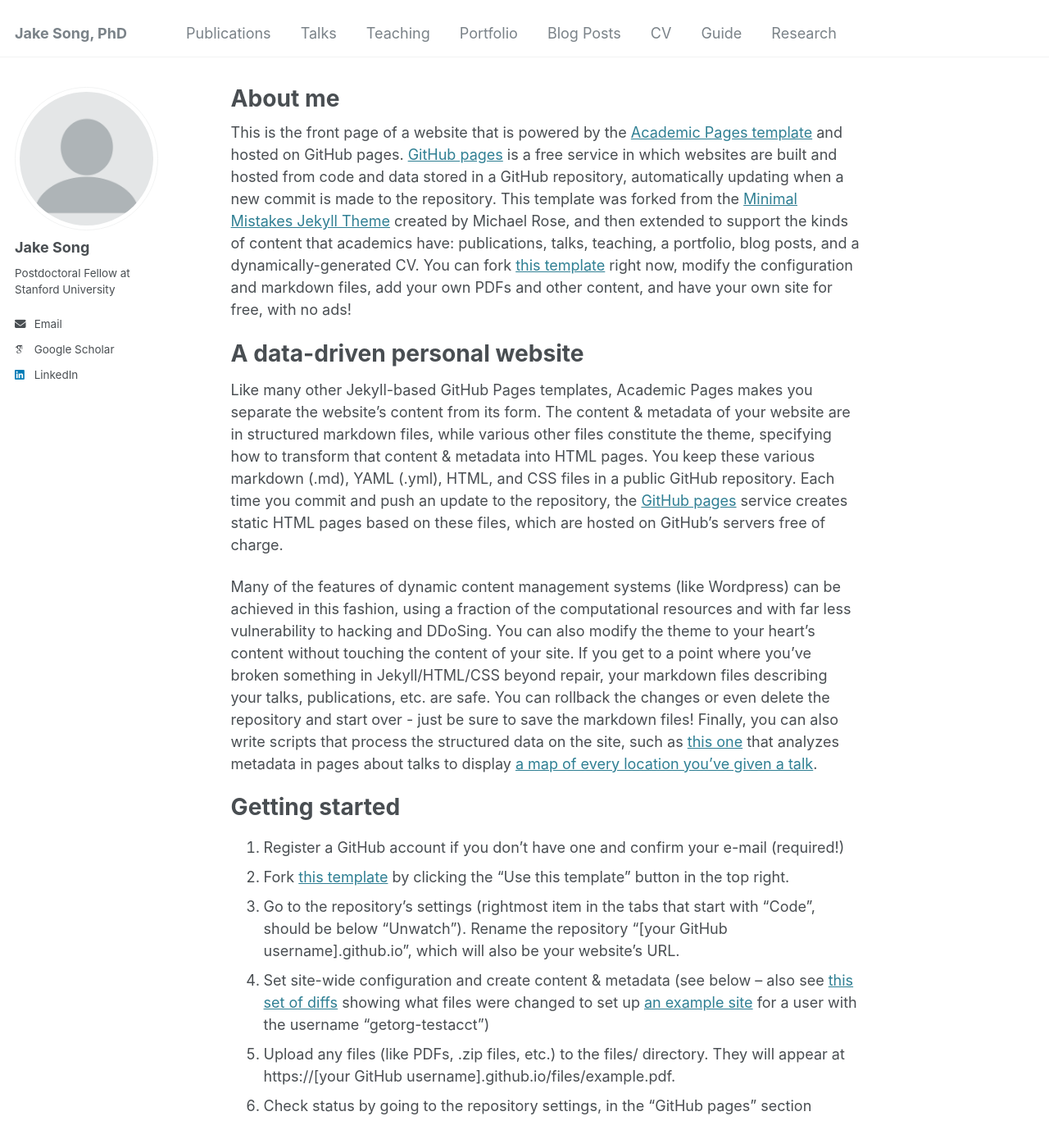
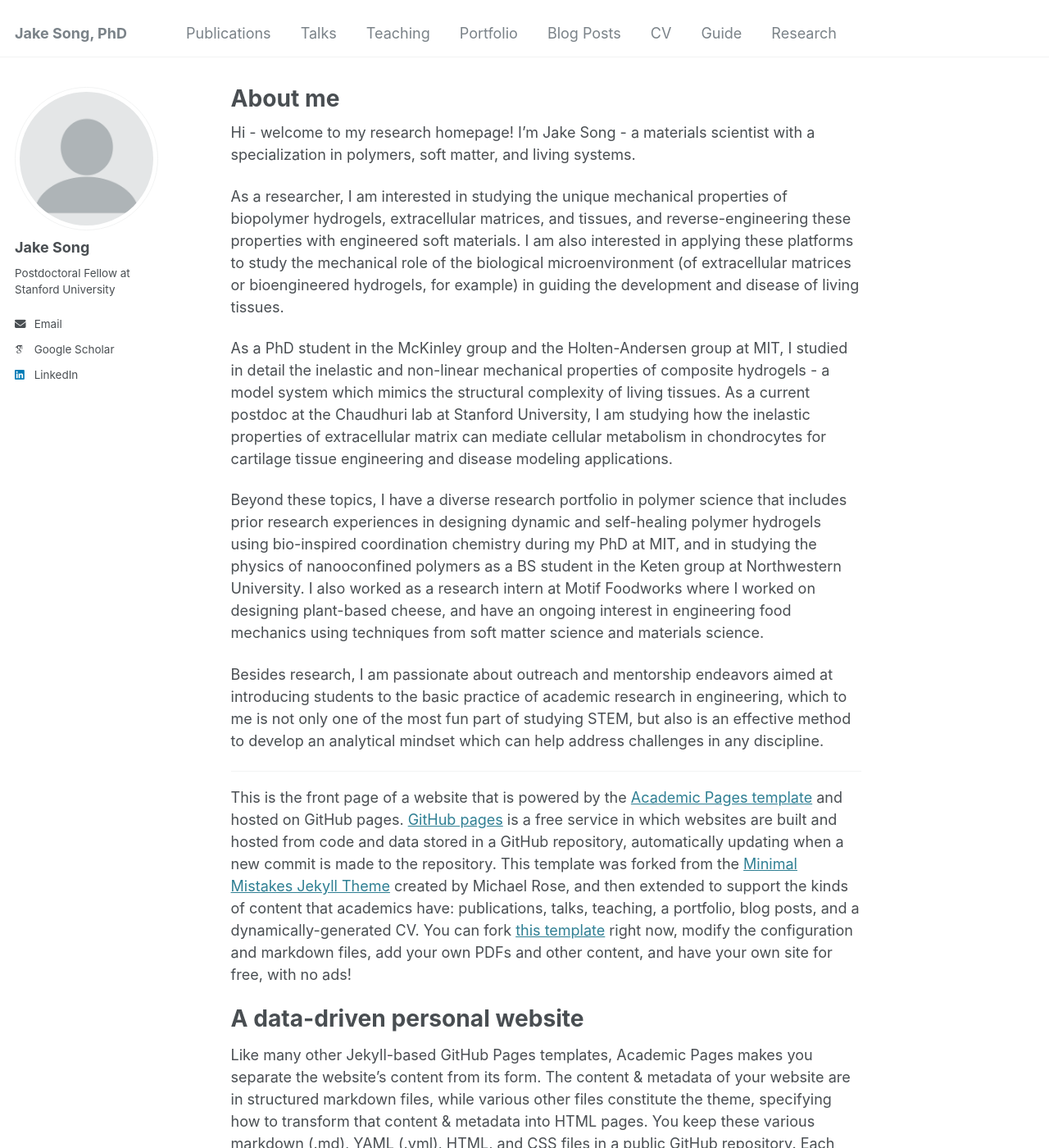
Before and after one commit to jakesong15/jakesong15.github.io, a Jekyll site: the page built from _pages/about.md, in a window 1280 px wide and 1400 px high. Shown: the whole window at 82% size. Built offline with Jekyll 4.4.1, drawn with Linux system fonts in a browser that asks for light colours; some web fonts are replaced.

Commit message:
Update about.md

```diff
--- a/_pages/about.md
+++ b/_pages/about.md
@@ -7,6 +7,17 @@ redirect_from:
   - /about.html
 ---
 
+Hi - welcome to my research homepage! I'm Jake Song - a materials scientist with a specialization in polymers, soft matter, and living systems.
+
+As a researcher, I am interested in studying the unique mechanical properties of biopolymer hydrogels, extracellular matrices, and tissues, and reverse-engineering these properties with engineered soft materials. I am also interested in applying these platforms to study the mechanical role of the biological microenvironment (of extracellular matrices or bioengineered hydrogels, for example) in guiding the development and disease of living tissues.
+
+As a PhD student in the McKinley group and the Holten-Andersen group at MIT, I studied in detail the inelastic and non-linear mechanical properties of composite hydrogels - a model system which mimics the structural complexity of living tissues. As a current postdoc at the Chaudhuri lab at Stanford University, I am studying how the inelastic properties of extracellular matrix can mediate cellular metabolism in chondrocytes for cartilage tissue engineering and disease modeling applications.
+
+Beyond these topics, I have a diverse research portfolio in polymer science that includes prior research experiences in designing dynamic and self-healing polymer hydrogels using bio-inspired coordination chemistry during my PhD at MIT, and in studying the physics of nanooconfined polymers as a BS student in the Keten group at Northwestern University. I also worked as a research intern at Motif Foodworks where I worked on designing plant-based cheese, and have an ongoing interest in engineering food mechanics using techniques from soft matter science and materials science.
+
+Besides research, I am passionate about outreach and mentorship endeavors aimed at introducing students to the basic practice of academic research in engineering, which to me is not only one of the most fun part of studying STEM, but also is an effective method to develop an analytical mindset which can help address challenges in any discipline.
+
+---
 
 This is the front page of a website that is powered by the [Academic Pages template](https://github.com/academicpages/academicpages.github.io) and hosted on GitHub pages. [GitHub pages](https://pages.github.com) is a free service in which websites are built and hosted from code and data stored in a GitHub repository, automatically updating when a new commit is made to the repository. This template was forked from the [Minimal Mistakes Jekyll Theme](https://mmistakes.github.io/minimal-mistakes/) created by Michael Rose, and then extended to support the kinds of content that academics have: publications, talks, teaching, a portfolio, blog posts, and a dynamically-generated CV. You can fork [this template](https://github.com/academicpages/academicpages.github.io) right now, modify the configuration and markdown files, add your own PDFs and other content, and have your own site for free, with no ads!
 
```
